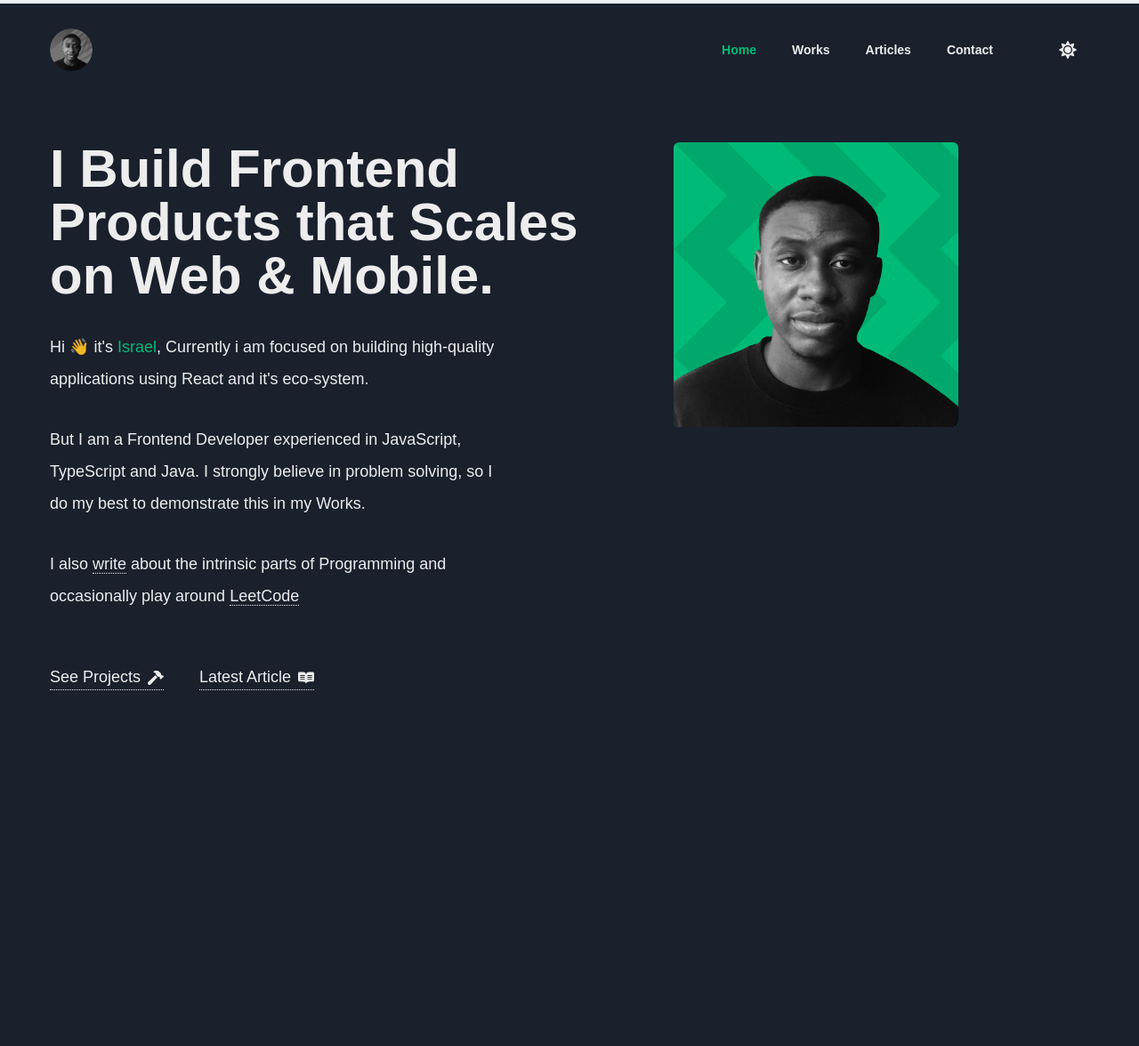
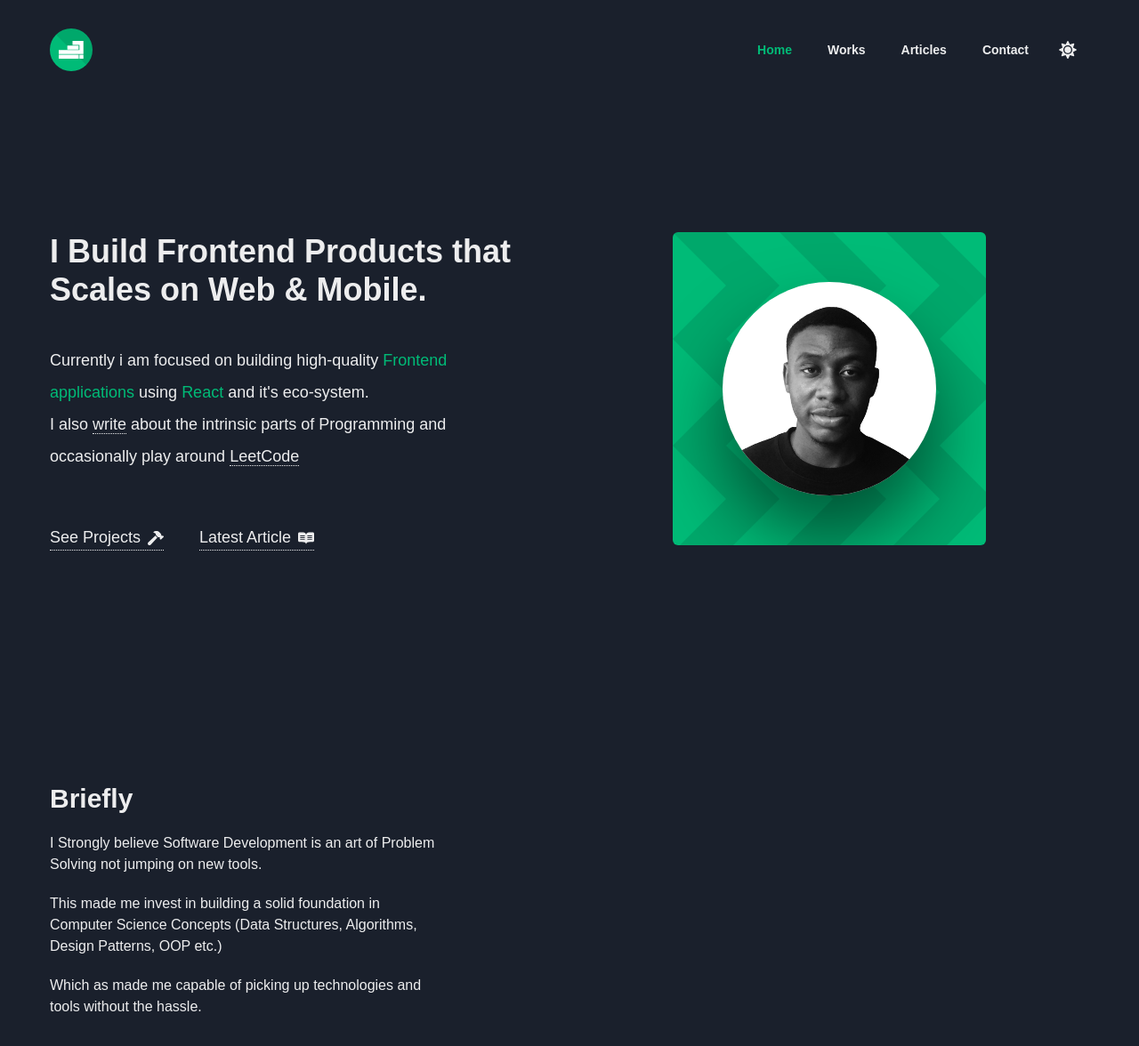
Before and after one commit to israeljuri/israeljuri, a React (Vite) app: page / in a window 1280 px wide. Shown: the top 1176 px of the page at 89% size. Before the commit the page ends 856 px from the top, so only its background shows below. Built offline with nearby package versions, Linux system fonts and the light colour scheme.

Commit message:
New Design

```diff
--- /dev/null
+++ b/src/components/common/colorText.jsx
@@ -0,0 +1,11 @@
+import { Text } from "@chakra-ui/react";
+
+const ColorText = ({ children }) => {
+  return (
+    <Text as="span" color="secondary.100">
+      {children}
+    </Text>
+  );
+};
+
+export default ColorText;
--- a/src/components/common/hero.jsx
+++ b/src/components/common/hero.jsx
@@ -14,6 +14,7 @@ import LinkText from "./linkText";
 
 import avatar from "../../assets/avatar-2.png";
 import element from "../../assets/element.svg";
+import ColorText from "./colorText";
 
 const Hero = () => {
   const { colorMode } = useColorMode();
@@ -21,45 +22,26 @@ const Hero = () => {
     <Grid as="header">
       <CustomContainer>
         <Grid
-          pt={{ base: 12, md: 20 }}
-          pb={{ base: 20, md: 20 }}
-          justifyContent="center"
-          alignItems={{ base: "stretch", md: "stretch" }}
-          templateColumns={{ base: "1fr", md: "1.5fr 1fr" }}
-          gap={{ base: "10", md: 0 }}
+          py={{ base: 10, md: 0 }}
+          gap={{ base: 10, md: 0 }}
+          templateColumns={{ base: "1fr", md: "1fr 1fr" }}
         >
           <Flex
             order={{ base: 2, md: 1 }}
             as="article"
             direction="column"
-            align={{ base: "center", md: "stretch" }}
-            justify={{ base: "center", md: "center" }}
-            textAlign={{ base: "center", md: "left" }}
+            justify="center"
             gap="10"
           >
-            <Flex
-              as="article"
-              direction="column"
-              align={{ base: "center", md: "stretch" }}
-              textAlign={{ base: "center", md: "left" }}
-              gap="8"
-            >
-              <Heading maxW="20ch" size={{ base: "2xl", md: "3xl" }}>
+            <Flex as="article" direction="column">
+              <Heading mb="10" size={{ base: "xl", md: "xl" }} maxW="30ch">
                 I Build Frontend Products that Scales on Web & Mobile.
               </Heading>
-              <Text lineHeight="2" fontSize="lg" maxW="50ch">
-                Hi 👋 it's{" "}
-                <Text as="span" color="secondary.100">
-                  Israel
-                </Text>
-                , Currently i am focused on building high-quality applications
-                using React and it's eco-system.
-              </Text>
 
               <Text lineHeight="2" fontSize="lg" maxW="50ch">
-                But I am a Frontend Developer experienced in JavaScript,
-                TypeScript and Java. I strongly believe in problem solving, so I
-                do my best to demonstrate this in my Works.
+                Currently i am focused on building high-quality{" "}
+                <ColorText>Frontend applications</ColorText> using{" "}
+                <ColorText>React</ColorText> and it's eco-system.
               </Text>
 
               <Text lineHeight="2" fontSize="lg" maxW="50ch">
@@ -89,23 +71,29 @@ const Hero = () => {
           </Flex>
 
           <Flex
-            align={{ base: "center", md: "start" }}
-            justify={{ base: "center", md: "start" }}
+            align="start"
+            justify={{ base: "start", md: "center" }}
             order={{ base: 1, md: 2 }}
           >
             <Center
+              bg={`url(${element})`}
+              h={{ base: "12rem", md: "22rem" }}
+              w={{ base: "12rem", md: "22rem" }}
               borderRadius="md"
               overflow="hidden"
-              h={{ base: "15rem", md: "20rem" }}
-              w={{ base: "15rem", md: "20rem" }}
-              bg={`url(${element})`}
+              _hover={{ div: { transform: "rotate(360deg)" } }}
             >
-              <Image
-                filter={
-                  colorMode === "light" ? "grayscale(0)" : "grayscale(10)"
-                }
-                src={avatar}
-              />
+              <Center
+                transition="5s"
+                boxShadow="0 3rem 5rem rgba(0,0,0, .5)"
+                w={{ base: "8rem", md: "15rem" }}
+                h={{ base: "8rem", md: "15rem" }}
+                bg="white"
+                overflow="hidden"
+                borderRadius="full"
+              >
+                <Image filter="grayscale(10) contrast(1)" src={avatar} />
+              </Center>
             </Center>
           </Flex>
         </Grid>
--- a/src/components/common/navBar.jsx
+++ b/src/components/common/navBar.jsx
@@ -19,6 +19,9 @@ import { FiArrowRight, FiArrowLeft } from "react-icons/fi";
 import { getNavigationList } from "../services/data";
 import Socials from "./socials";
 
+import logo from "../../assets/logo.png";
+import element from "../../assets/element.svg";
+
 const NavBar = () => {
   const { colorMode } = useColorMode();
   const list = getNavigationList();
@@ -38,7 +41,7 @@ const NavBar = () => {
 
   const stickyNavbar = () => {
     if (window !== undefined)
-      window.scrollY > 100 ? setSticky(true) : setSticky(false);
+      window.scrollY > 500 ? setSticky(true) : setSticky(false);
   };
 
   const renderLink = (item) => {
@@ -81,6 +84,7 @@ const NavBar = () => {
     <Grid
       position={sticky ? "fixed" : "initial"}
       w="100%"
+      zIndex="10"
       transition=".2s"
       top={1}
       bg={colorMode === "light" ? "white" : "gray.800"}
@@ -98,25 +102,25 @@ const NavBar = () => {
           <Hide below="md">
             <Center gap="2">
               <Center
+                bg={`url(${element})`}
                 _hover={{
                   transform: "scale(1.1)",
                 }}
                 w="3rem"
+                h="3rem"
+                p="2.5"
                 as="figure"
                 borderRadius="full"
                 overflow="hidden"
                 transition=".2s"
-                filter={
-                  colorMode === "light" ? "grayscale(0)" : "grayscale(10)"
-                }
               >
-                <Image src={avatar} />
+                <Image src={logo} />
               </Center>
             </Center>
           </Hide>
 
           <Flex
-            gap="10"
+            // gap="10"
             align="center"
             justify="space-between"
             w={{ base: "100%", md: "initial" }}
@@ -181,6 +185,24 @@ const NavBar = () => {
               </Center>
             </Show>
 
+            <Show below="md">
+              <Center
+                bg={`url(${element})`}
+                _hover={{
+                  transform: "scale(1.1)",
+                }}
+                w="3rem"
+                h="3rem"
+                p="2.5"
+                as="figure"
+                borderRadius="full"
+                overflow="hidden"
+                transition=".2s"
+              >
+                <Image src={logo} />
+              </Center>
+            </Show>
+
             <ColorModeToggler />
           </Flex>
         </Flex>
--- a/src/components/common/scrollIndicator.jsx
+++ b/src/components/common/scrollIndicator.jsx
@@ -14,7 +14,15 @@ const ScrollIndiator = () => {
   };
 
   return (
-    <Flex position="fixed" top={0} left={0} w="100%" minH="4px" bg="gray.100">
+    <Flex
+      zIndex="10"
+      position="fixed"
+      top={0}
+      left={0}
+      w="100%"
+      minH="4px"
+      bg="gray.100"
+    >
       <Box bg="secondary.100" borderRadius="full" w={percentage + "%"}></Box>
     </Flex>
   );
--- /dev/null
+++ b/src/components/common/tools.jsx
@@ -0,0 +1,34 @@
+import { Flex, Center, Grid, Heading, Icon, Text } from "@chakra-ui/react";
+import CustomContainer from "./customContainer";
+
+import { FaReact, FaJava } from "react-icons/fa";
+import ColorText from "./colorText";
+
+const Tools = () => {
+  return (
+    <Grid>
+      <CustomContainer>
+        <Grid py="20">
+          <Flex gap="5" direction="column">
+            <Heading size="lg">Briefly</Heading>
+            <Text maxW="50ch" lineHeight="1.5">
+              I Strongly believe Software Development is an art of Problem
+              Solving not jumping on new tools.
+            </Text>
+            <Text maxW="50ch" lineHeight="1.5">
+              This made me invest in building a solid foundation in Computer
+              Science Concepts (Data Structures, Algorithms, Design Patterns,
+              OOP etc.)
+            </Text>
+            <Text maxW="50ch" lineHeight="1.5">
+              Which as made me capable of picking up technologies and tools
+              without the hassle.
+            </Text>
+          </Flex>
+        </Grid>
+      </CustomContainer>
+    </Grid>
+  );
+};
+
+export default Tools;
--- a/src/components/homepage.jsx
+++ b/src/components/homepage.jsx
@@ -1,4 +1,5 @@
 import { Grid } from "@chakra-ui/react";
+import Tools from "./common/tools";
 import Hero from "./common/hero";
 import NavBar from "./common/navBar";
 
@@ -9,6 +10,7 @@ const Homepage = () => {
         <NavBar />
         <Hero />
       </Grid>
+      <Tools />
     </>
   );
 };
```
Also changed, not shown: src/assets/logo.png (added).
